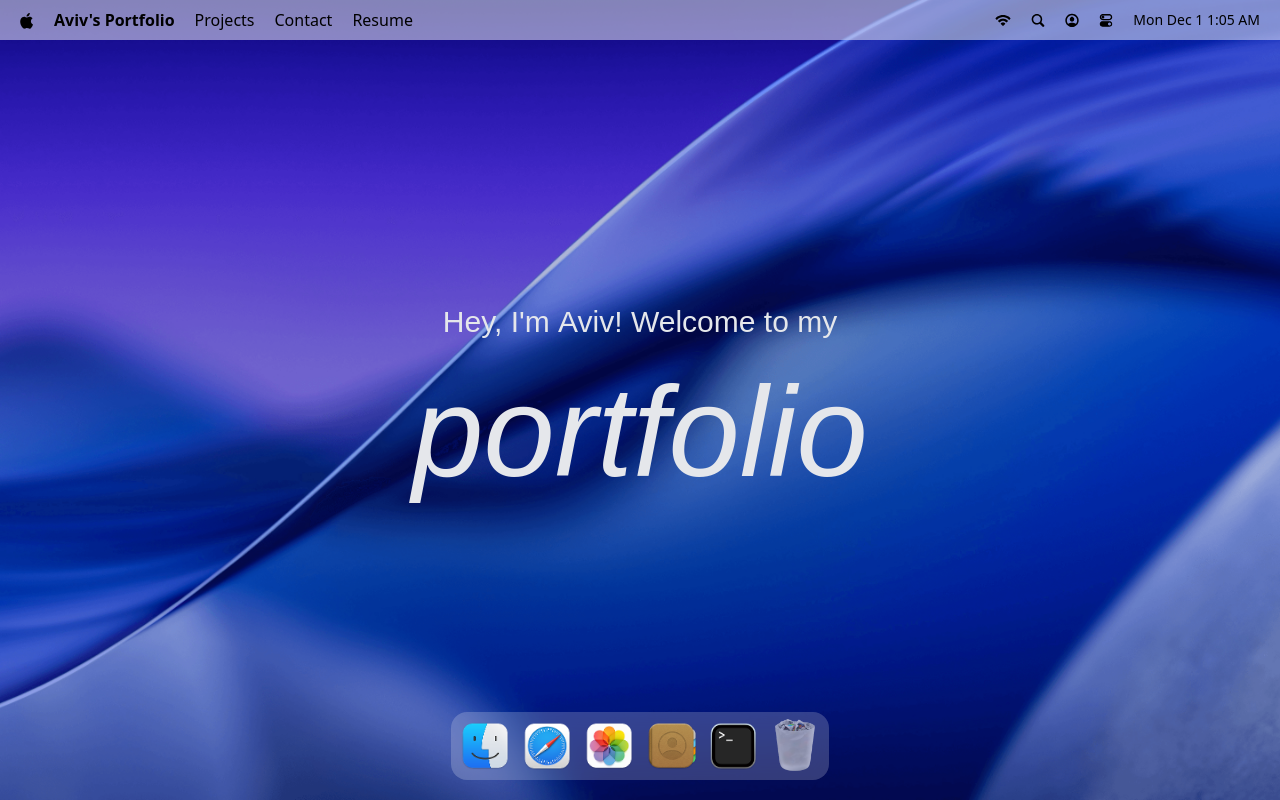
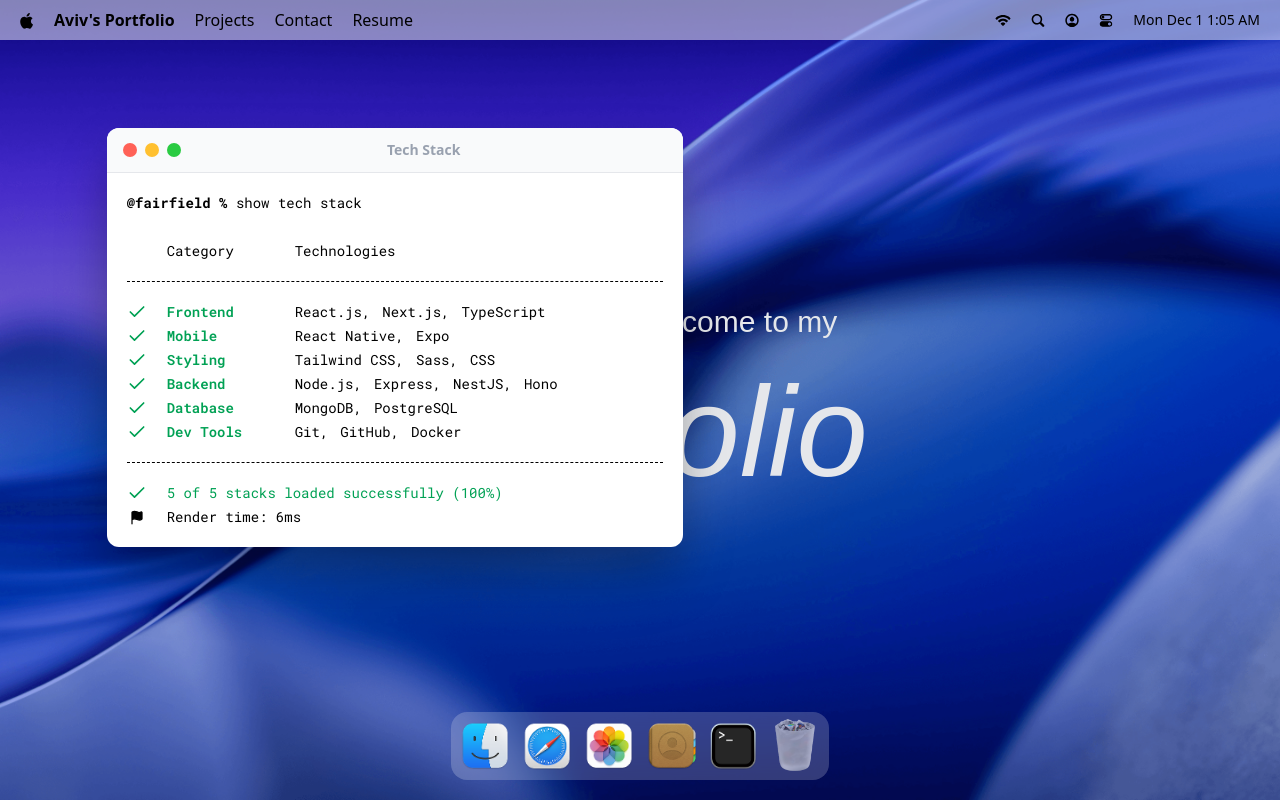
Before and after one commit to AvivFairfield/fairfieldportfolio, a React (Vite) app: page / in a window 1280 px wide. Both pictures are taken after a click on the button 733 px from the left and 746 px from the top of the page. Built offline with nearby package versions, Linux system fonts and the light colour scheme; a web font is replaced by a local one.

Commit message:
terminal window

```diff
--- a/src/App.tsx
+++ b/src/App.tsx
@@ -1,6 +1,11 @@
 import Dock from "./components/Dock";
+import gsap from "gsap";
 import Navbar from "./components/Navbar";
 import Welcome from "./components/Welcome";
+import { Draggable } from "gsap/Draggable";
+import Terminal from "./windows/Terminal";
+
+gsap.registerPlugin(Draggable);
 
 const App = () => {
 	return (
@@ -8,6 +13,7 @@
 			<Navbar />
 			<Welcome />
 			<Dock />
+			<Terminal />
 		</main>
 	);
 };
--- /dev/null
+++ b/src/components/WindowControls.tsx
@@ -0,0 +1,24 @@
+import React, { type FC } from "react";
+import useWindowStore, { type WindowKey } from "../store/window";
+
+type WindowControlsProps = {
+	target: WindowKey;
+};
+
+const WindowControls: FC<WindowControlsProps> = ({ target }) => {
+	const { closeWindow } = useWindowStore();
+
+	return (
+		<div id="window-controls">
+			<button
+				type="button"
+				className="close"
+				onClick={() => closeWindow(target)}
+			/>
+			<button type="button" className="minimize" />
+			<button type="button" className="maximize" />
+		</div>
+	);
+};
+
+export default WindowControls;
--- /dev/null
+++ b/src/hoc/WindowWrapper.tsx
@@ -0,0 +1,79 @@
+// src/hoc/WindowWrapper.tsx
+import { type ComponentType, type FC, useLayoutEffect, useRef } from "react";
+import useWindowStore, { type WindowKey } from "../store/window";
+import { useGSAP } from "@gsap/react";
+import gsap from "gsap";
+import { Draggable } from "gsap/Draggable";
+
+gsap.registerPlugin(Draggable);
+
+function WindowWrapper<P extends object>(
+	Component: ComponentType<P>,
+	windowKey: WindowKey
+): FC<P> {
+	const Wrapped: FC<P> = (props) => {
+		const { focusWindow, windows } = useWindowStore();
+		const { isOpen, zIndex } = windows[windowKey];
+		const ref = useRef<HTMLElement | null>(null);
+
+		// Open animation when isOpen changes to true
+		useGSAP(() => {
+			const el = ref.current;
+			if (!el || !isOpen) return;
+
+			el.style.display = "block";
+
+			gsap.fromTo(
+				el,
+				{ scale: 0.8, opacity: 0, y: 40 },
+				{
+					scale: 1,
+					opacity: 1,
+					y: 0,
+					duration: 0.4,
+					ease: "power3.out",
+				}
+			);
+		}, [isOpen]);
+
+		// Draggable instance (once, then cleanup)
+		useGSAP(() => {
+			const el = ref.current;
+			if (!el) return;
+
+			const [instance] = Draggable.create(el, {
+				onPress: () => focusWindow(windowKey),
+			});
+
+			return () => {
+				instance.kill();
+			};
+		}, [focusWindow, windowKey]);
+
+		// Show / hide based on isOpen
+		useLayoutEffect(() => {
+			const el = ref.current;
+			if (!el) return;
+			el.style.display = isOpen ? "block" : "none";
+		}, [isOpen]);
+
+		return (
+			<section
+				id={String(windowKey)}
+				ref={ref}
+				style={{ zIndex }}
+				className="absolute"
+			>
+				<Component {...(props as P)} />
+			</section>
+		);
+	};
+
+	Wrapped.displayName = `WindowWrapper(${
+		Component.displayName || Component.name || "Component"
+	})`;
+
+	return Wrapped;
+}
+
+export default WindowWrapper;
--- /dev/null
+++ b/src/windows/Terminal.tsx
@@ -0,0 +1,58 @@
+import React from "react";
+import WindowWrapper from "../hoc/WindowWrapper";
+import { techStack } from "../constants";
+import { Check, Flag } from "lucide-react";
+import WindowControls from "../components/WindowControls";
+
+const Terminal = () => {
+	return (
+		<>
+			<div id="window-header">
+				<p>
+					<WindowControls target="terminal" />
+				</p>
+				<h2>Tech Stack</h2>
+			</div>
+			<div className="techstack">
+				<p>
+					<span className="font-bold">@fairfield % </span>
+					show tech stack
+				</p>
+				<div className="label">
+					<p className="w-32">Category</p>
+					<p>Technologies</p>
+				</div>
+				<ul className="content">
+					{techStack.map(({ category, items }) => (
+						<li className="flex items-center" key={category}>
+							<Check className="check" size={20} />
+							<h3>{category}</h3>
+							<ul>
+								{items.map((item, i) => (
+									<li key={i}>
+										{item}
+										{i < items.length - 1 ? "," : ""}
+									</li>
+								))}
+							</ul>
+						</li>
+					))}
+				</ul>
+				<div className="footnote">
+					<p>
+						<Check size={20} /> 5 of 5 stacks loaded successfully
+						(100%)
+					</p>
+					<p className="text-black">
+						<Flag size={15} fill="black" />
+						Render time: 6ms
+					</p>
+				</div>
+			</div>
+		</>
+	);
+};
+
+const TerminalWindow = WindowWrapper(Terminal, "terminal");
+
+export default TerminalWindow;
```
